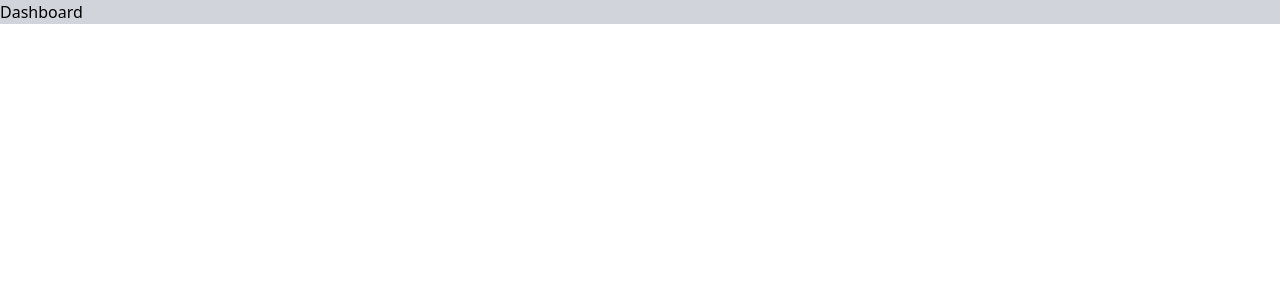
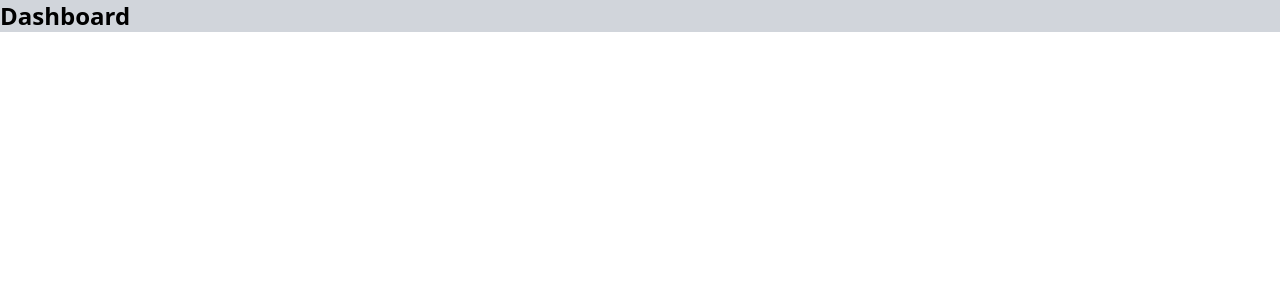
Before and after one commit to GiottoPham/hrms-dashboard-public, a Next.js app: page / in a window 1280 px wide. Shown: the top 300 px of the page. Built offline with nearby package versions, Linux system fonts and the light colour scheme.

Commit message:
test homepage

```diff
--- a/src/components/HomePage.tsx
+++ b/src/components/HomePage.tsx
@@ -1,3 +1,3 @@
 export const HomePage = () => {
-  return <div className="bg-gray-300">Dashboard</div>
+  return <div className="bg-gray-300 text-2xl font-semibold">Dashboard</div>
 }
```
